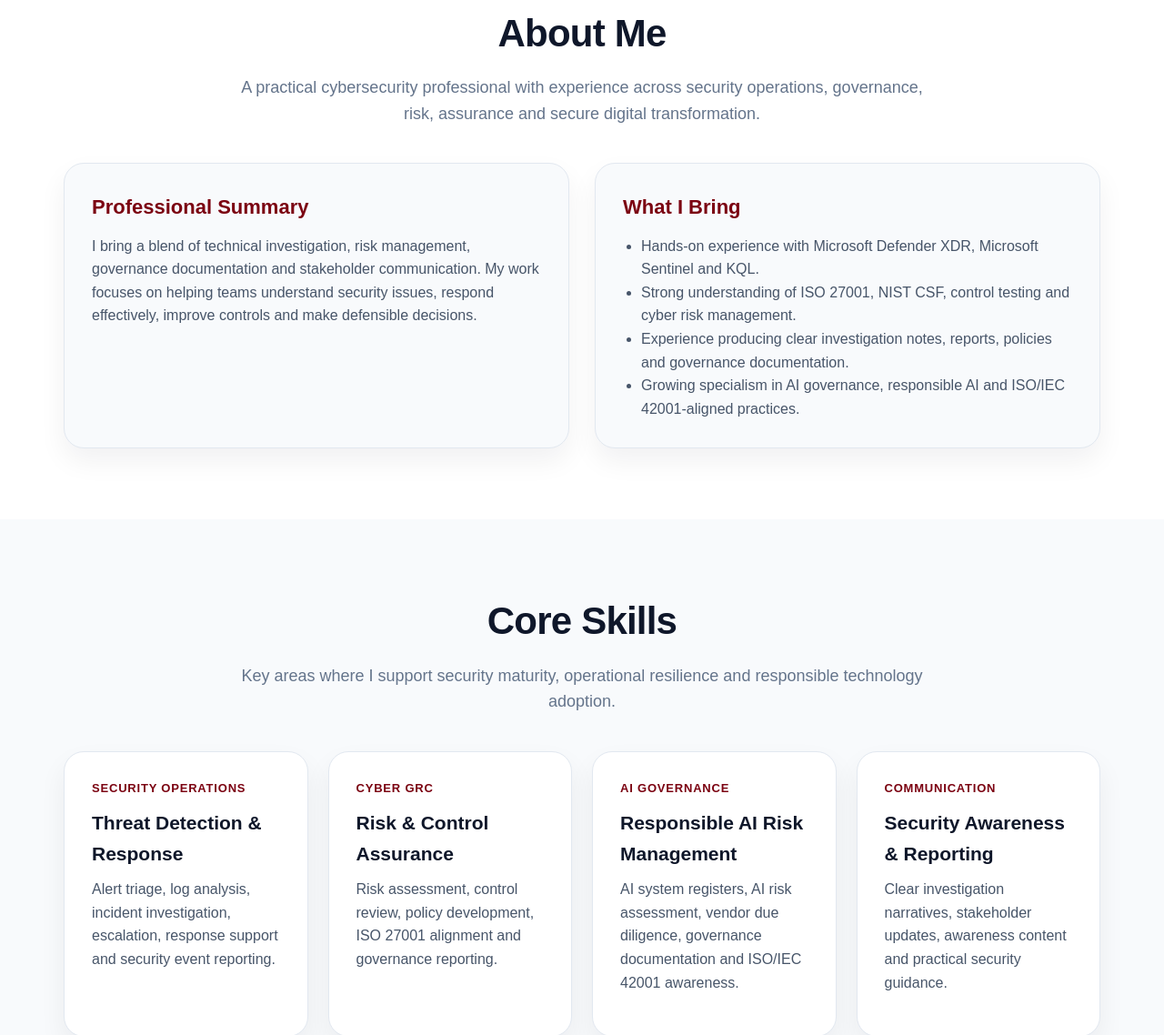
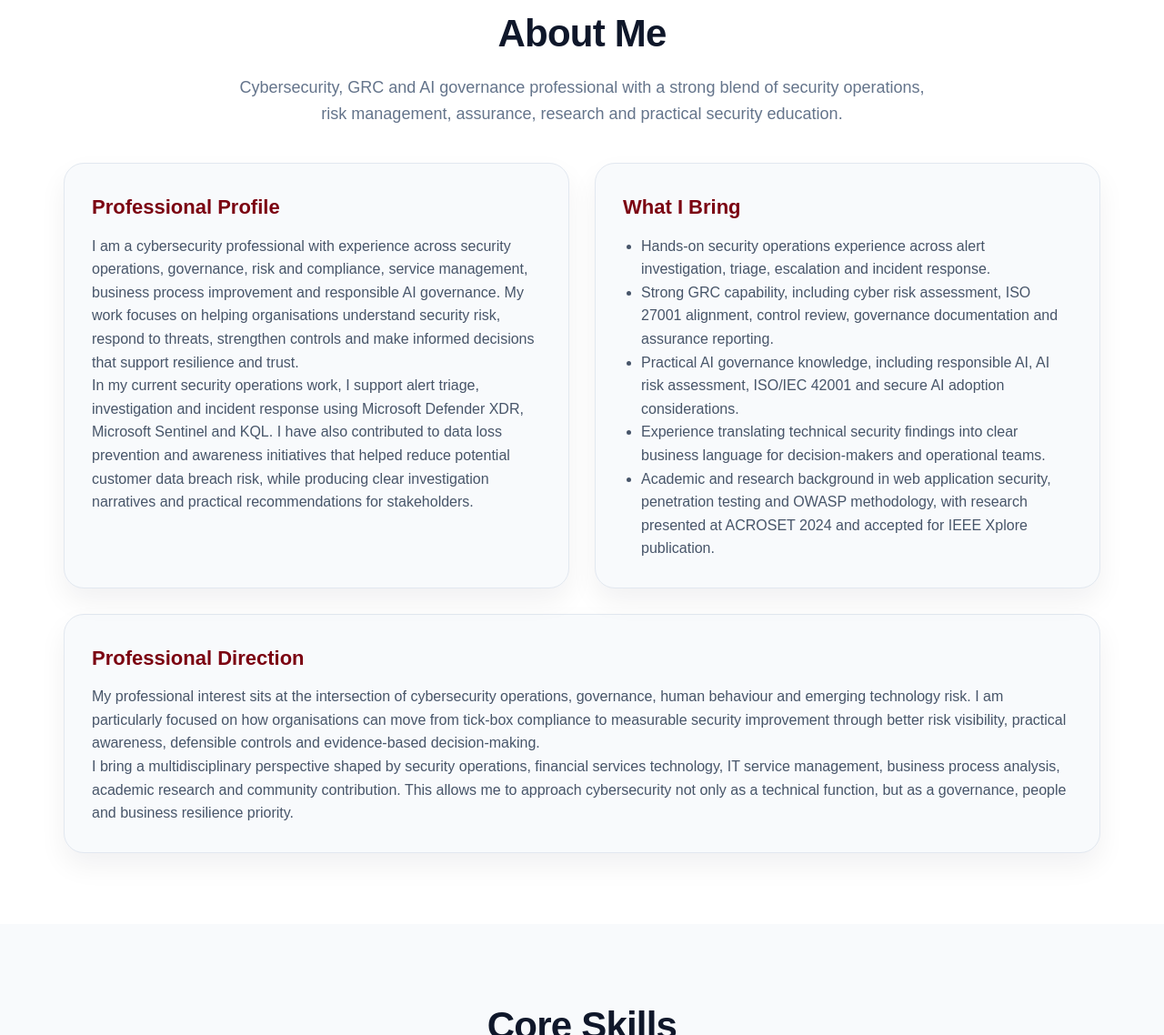
Before and after one commit to Cchinyere/Cchinyere.github.io, a plain HTML site: page index.html in a window 1280 px wide. Shown: the part 1002-2140 px from the top of the page at 91% size. Drawn offline with Linux system fonts and the light colour scheme.

Commit message:
Update index.html

```diff
--- a/index.html
+++ b/index.html
@@ -846,26 +846,42 @@
   <div class="container">
     <div class="section-heading">
       <h2>About Me</h2>
-          <p>A practical cybersecurity professional with experience across security operations, governance, risk, assurance and secure digital transformation.</p>
+      <p>
+        Cybersecurity, GRC and AI governance professional with a strong blend of security operations, risk management, assurance, research and practical security education.
+      </p>
     </div>
 
     <div class="about-grid">
       <div class="about-box">
-            <h3>Professional Summary</h3>
+        <h3>Professional Profile</h3>
         <p>
-              I bring a blend of technical investigation, risk management, governance documentation and stakeholder communication. My work focuses on helping teams understand security issues, respond effectively, improve controls and make defensible decisions.
+          I am a cybersecurity professional with experience across security operations, governance, risk and compliance, service management, business process improvement and responsible AI governance. My work focuses on helping organisations understand security risk, respond to threats, strengthen controls and make informed decisions that support resilience and trust.
+        </p>
+        <p>
+          In my current security operations work, I support alert triage, investigation and incident response using Microsoft Defender XDR, Microsoft Sentinel and KQL. I have also contributed to data loss prevention and awareness initiatives that helped reduce potential customer data breach risk, while producing clear investigation narratives and practical recommendations for stakeholders.
         </p>
       </div>
 
       <div class="about-box">
         <h3>What I Bring</h3>
         <ul>
-              <li>Hands-on experience with Microsoft Defender XDR, Microsoft Sentinel and KQL.</li>
-              <li>Strong understanding of ISO 27001, NIST CSF, control testing and cyber risk management.</li>
-              <li>Experience producing clear investigation notes, reports, policies and governance documentation.</li>
-              <li>Growing specialism in AI governance, responsible AI and ISO/IEC 42001-aligned practices.</li>
+          <li>Hands-on security operations experience across alert investigation, triage, escalation and incident response.</li>
+          <li>Strong GRC capability, including cyber risk assessment, ISO 27001 alignment, control review, governance documentation and assurance reporting.</li>
+          <li>Practical AI governance knowledge, including responsible AI, AI risk assessment, ISO/IEC 42001 and secure AI adoption considerations.</li>
+          <li>Experience translating technical security findings into clear business language for decision-makers and operational teams.</li>
+          <li>Academic and research background in web application security, penetration testing and OWASP methodology, with research presented at ACROSET 2024 and accepted for IEEE Xplore publication.</li>
         </ul>
       </div>
+    </div>
+
+    <div class="about-box" style="margin-top: 28px;">
+      <h3>Professional Direction</h3>
+      <p>
+        My professional interest sits at the intersection of cybersecurity operations, governance, human behaviour and emerging technology risk. I am particularly focused on how organisations can move from tick-box compliance to measurable security improvement through better risk visibility, practical awareness, defensible controls and evidence-based decision-making.
+      </p>
+      <p>
+        I bring a multidisciplinary perspective shaped by security operations, financial services technology, IT service management, business process analysis, academic research and community contribution. This allows me to approach cybersecurity not only as a technical function, but as a governance, people and business resilience priority.
+      </p>
     </div>
   </div>
 </section>
```
Lines whose indentation alone changed are shown as unchanged.
